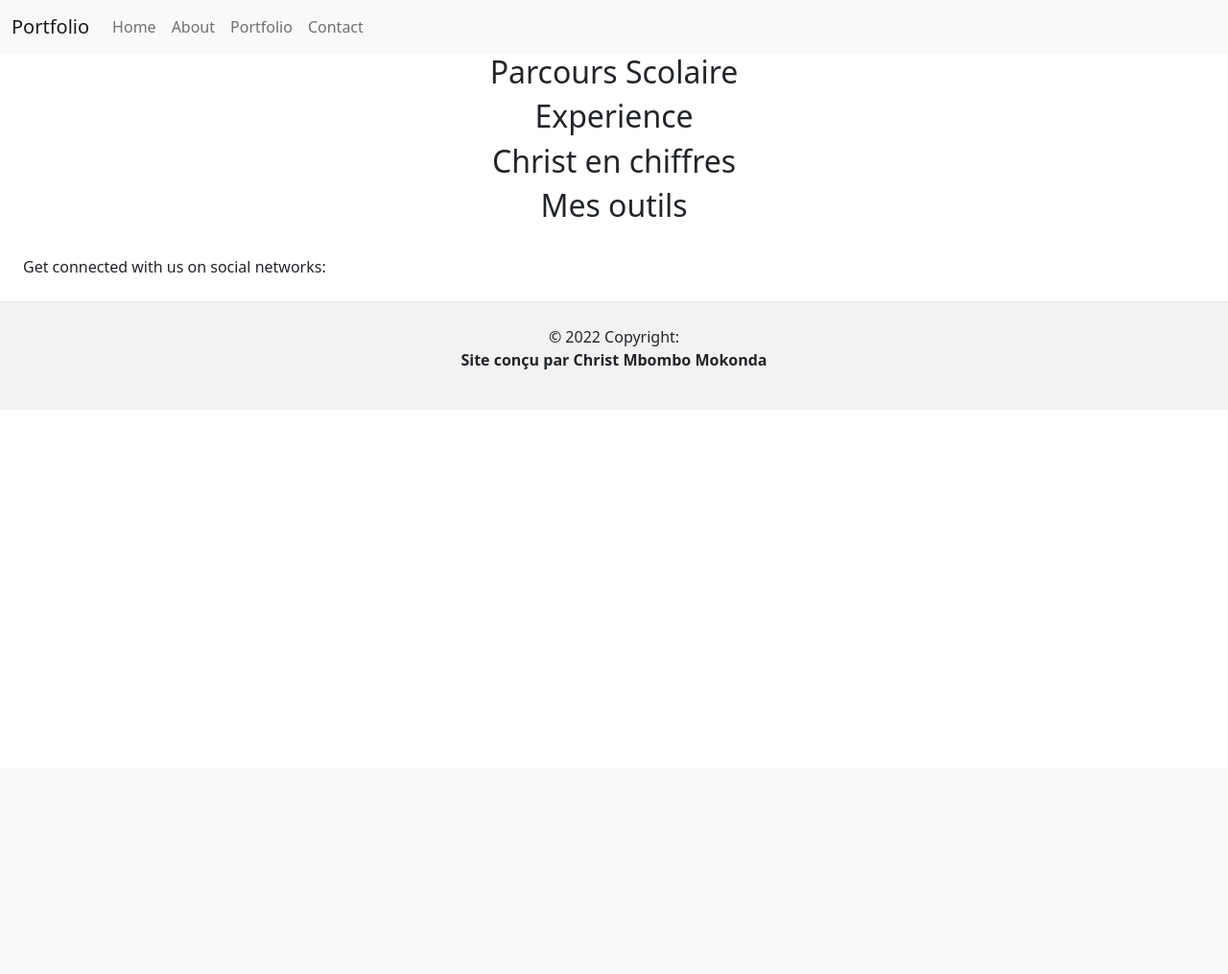
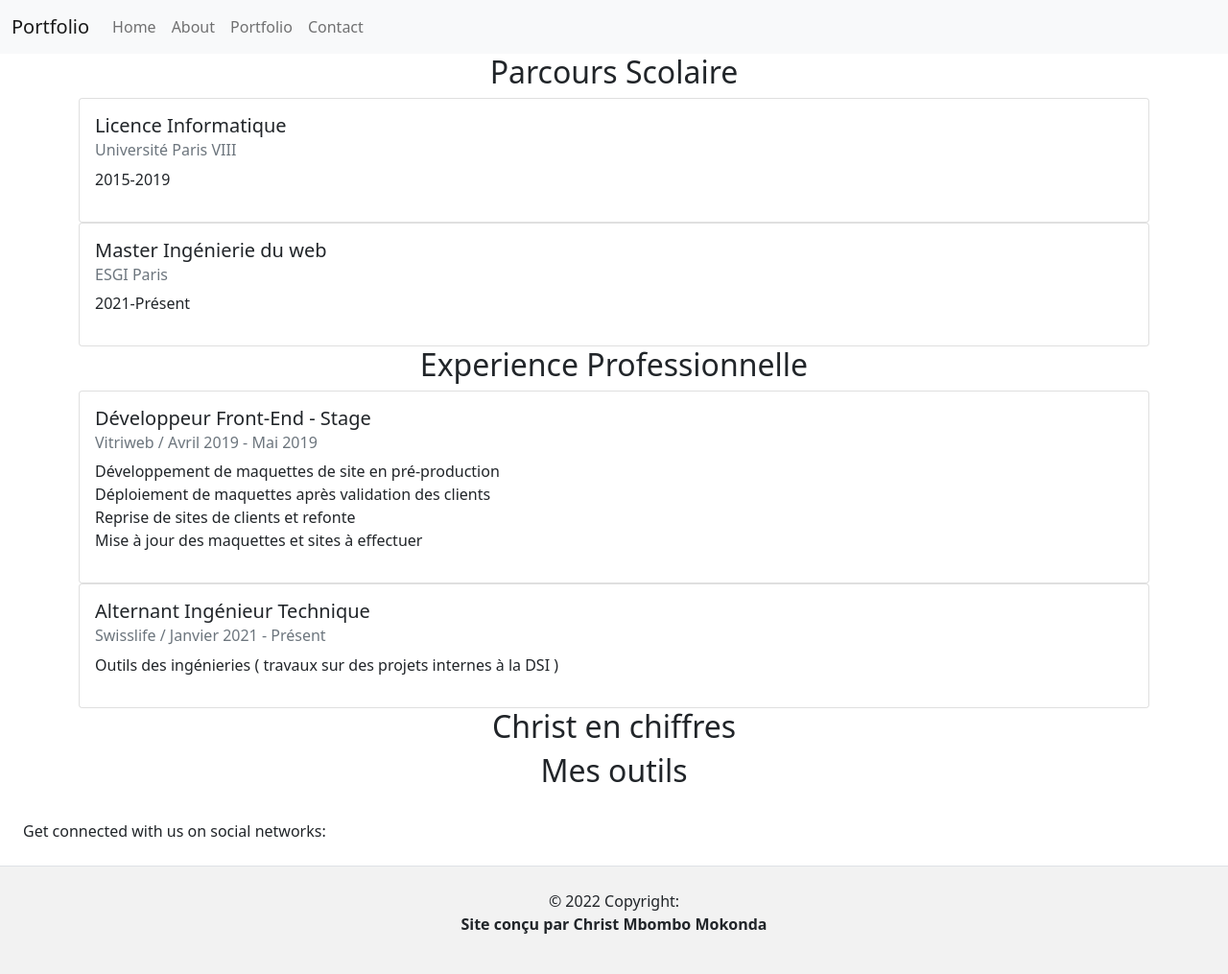
Before and after one commit to christmknd/Portfolio-Django, a Django app: page /about/ in a window 1280 px wide. Shown: the whole page at 96% size. Before the commit the page ends 385 px from the top, so only its background shows below. Run offline with Django 4.2, Linux system fonts and the light colour scheme.

Commit message:
ADDXP & Parcours

```diff
--- a/app/about/templates/about.html
+++ b/app/about/templates/about.html
@@ -10,10 +10,41 @@
 
     <div class="container">
         <h2 class="text-center">Parcours Scolaire</h2>
+        <div class="card">
+            <div class="card-body">
+                <h5 class="card-title">Licence Informatique</h5>
+                <h6 class="card-subtitle mb-2 text-muted">Université Paris VIII</h6>
+                <p>2015-2019</p>
+            </div>
+        </div>
+        <div class="card">
+            <div class="card-body">
+                <h5 class="card-title">Master Ingénierie du web</h5>
+                <h6 class="card-subtitle mb-2 text-muted">ESGI Paris</h6>
+                <p>2021-Présent</p>
+            </div>
+        </div>
     </div>
 
     <div class="container">
-        <h2 class="text-center">Experience</h2>
+        <h2 class="text-center">Experience Professionnelle</h2>
+        <div class="card">
+            <div class="card-body">
+                <h5 class="card-title">Développeur Front-End - Stage </h5>
+                <h6 class="card-subtitle mb-2 text-muted">Vitriweb / Avril 2019 - Mai 2019 </h6>
+                <p>Développement de maquettes de site en pré-production <br>
+                    Déploiement de maquettes après validation des clients <br>
+                    Reprise de sites de clients et refonte <br>
+                    Mise à jour des maquettes et sites à effectuer <br></p>
+            </div>
+        </div>
+        <div class="card">
+            <div class="card-body">
+                <h5 class="card-title">Alternant Ingénieur Technique</h5>
+                <h6 class="card-subtitle mb-2 text-muted">Swisslife /  Janvier 2021 -  Présent</h6>
+                <p>Outils des ingénieries ( travaux sur des projets internes à la DSI )</p>
+            </div>
+        </div>
     </div>
 
     <div class="container">
```
